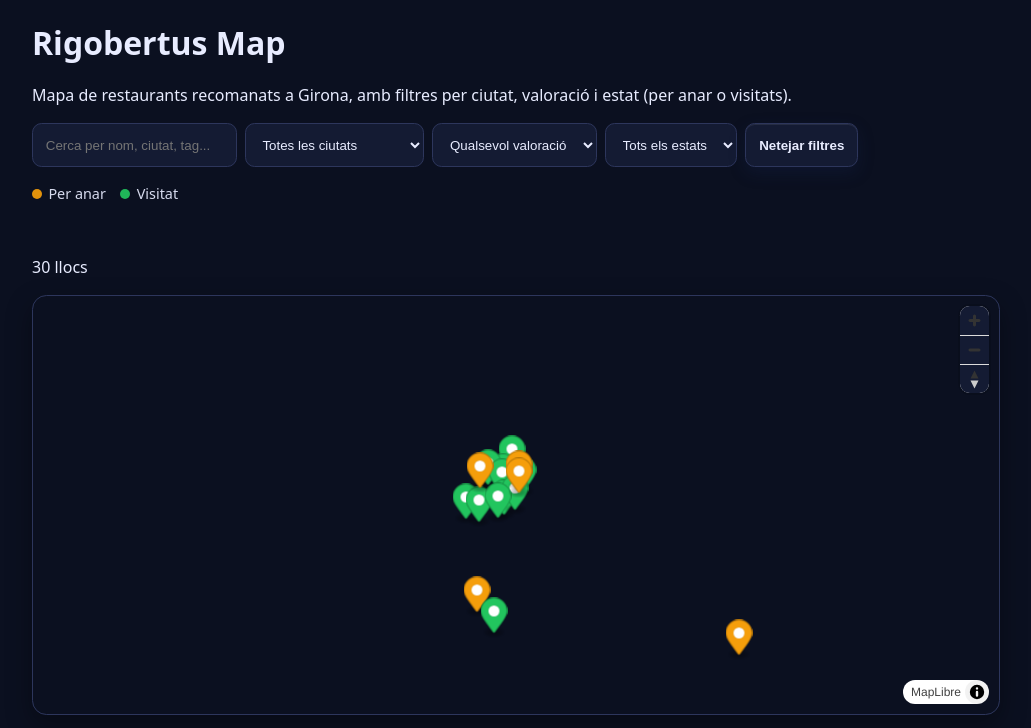
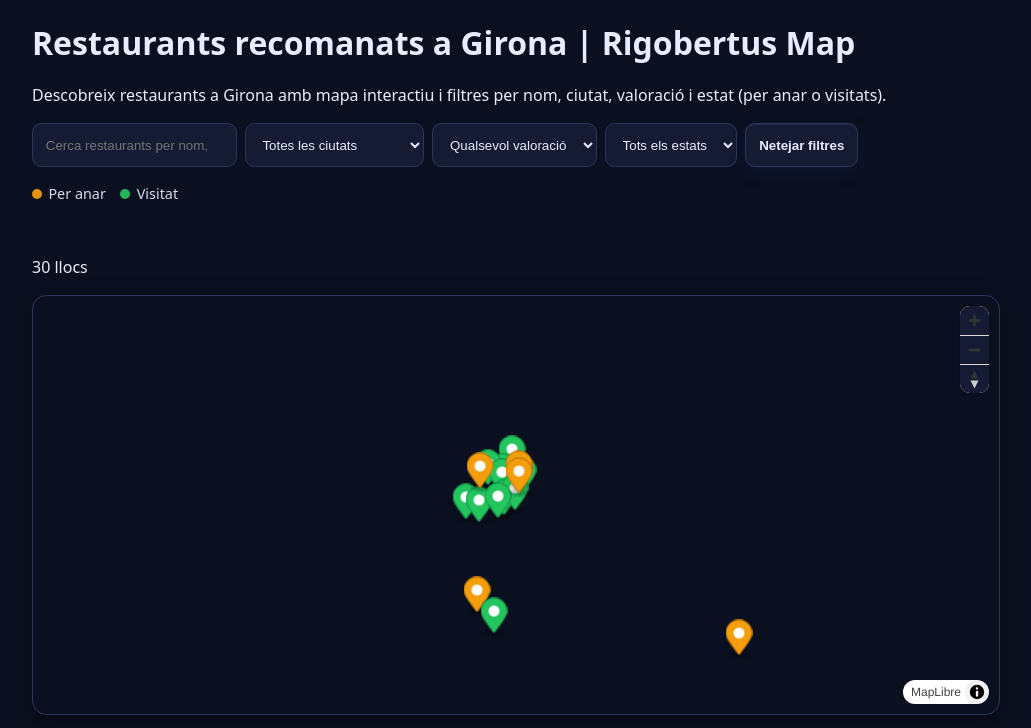
Before and after one commit to pilipilisbot/rigobertus-map, a website: page index.html in a window 1280 px wide. Shown: the top 728 px of the page, without its empty margins (124-1155 px from the left). Drawn offline with nearby package versions, Linux system fonts and the light colour scheme; no server answers.

Commit message:
feat(seo): improve homepage copy for local search intent

```diff
--- a/index.html
+++ b/index.html
@@ -23,13 +23,13 @@
 </head>
 <body>
   <header>
-    <h1>Rigobertus Map</h1>
-    <p>Mapa de restaurants recomanats a Girona, amb filtres per ciutat, valoració i estat (per anar o visitats).</p>
+    <h1>Restaurants recomanats a Girona | Rigobertus Map</h1>
+    <p>Descobreix restaurants a Girona amb mapa interactiu i filtres per nom, ciutat, valoració i estat (per anar o visitats).</p>
   </header>
 
   <section class="controls" aria-label="Filtres de cerca">
-    <label class="sr-only" for="q">Cerca per text</label>
-    <input id="q" type="search" placeholder="Cerca per nom, ciutat, tag..." autocomplete="off" />
+    <label class="sr-only" for="q">Cerca restaurants per nom, ciutat o tipus</label>
+    <input id="q" type="search" placeholder="Cerca restaurants per nom, ciutat o tipus..." autocomplete="off" />
 
     <label class="sr-only" for="city">Filtra per ciutat</label>
     <select id="city"><option value="">Totes les ciutats</option></select>
@@ -61,8 +61,8 @@
     <p id="status" role="status" aria-live="polite"></p>
     <p id="count" aria-live="polite"></p>
     <section id="emptyState" class="empty-state" hidden role="status" aria-live="polite" aria-atomic="true">
-      <h2>No hem trobat llocs amb aquests filtres</h2>
-      <p>Prova de baixar la valoració mínima, canviar la ciutat o netejar la cerca.</p>
+      <h2>No hem trobat restaurants amb aquests filtres</h2>
+      <p>Prova una altra ciutat, baixa la valoració mínima o neteja la cerca per veure més opcions a Girona.</p>
       <button id="emptyClearFiltersBtn" class="clear-filters" type="button">Netejar filtres</button>
     </section>
     <section id="featuredPlace" class="featured-place" hidden aria-live="polite"></section>
```
